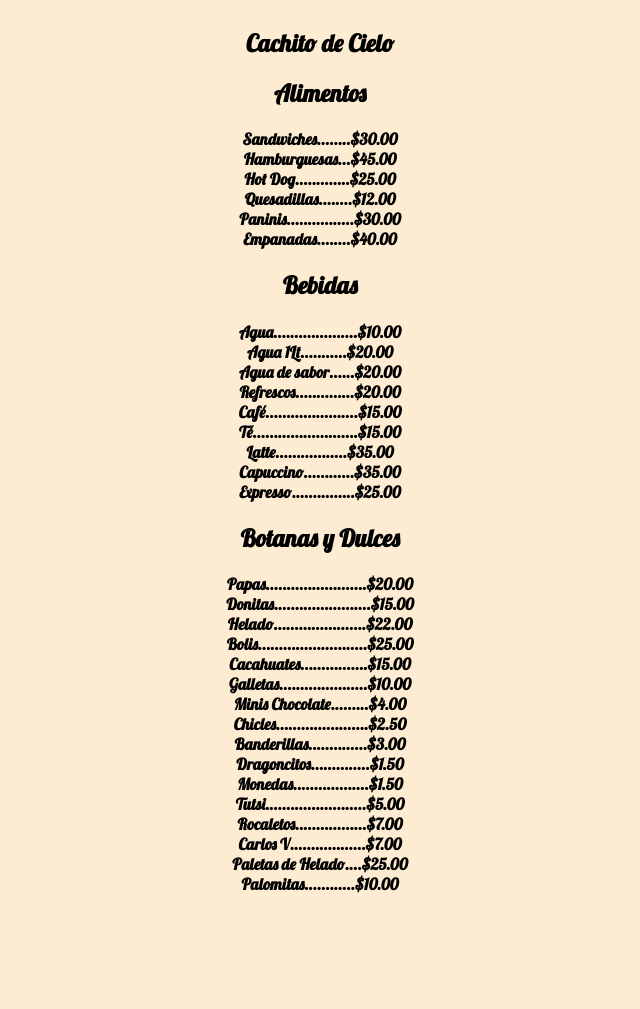
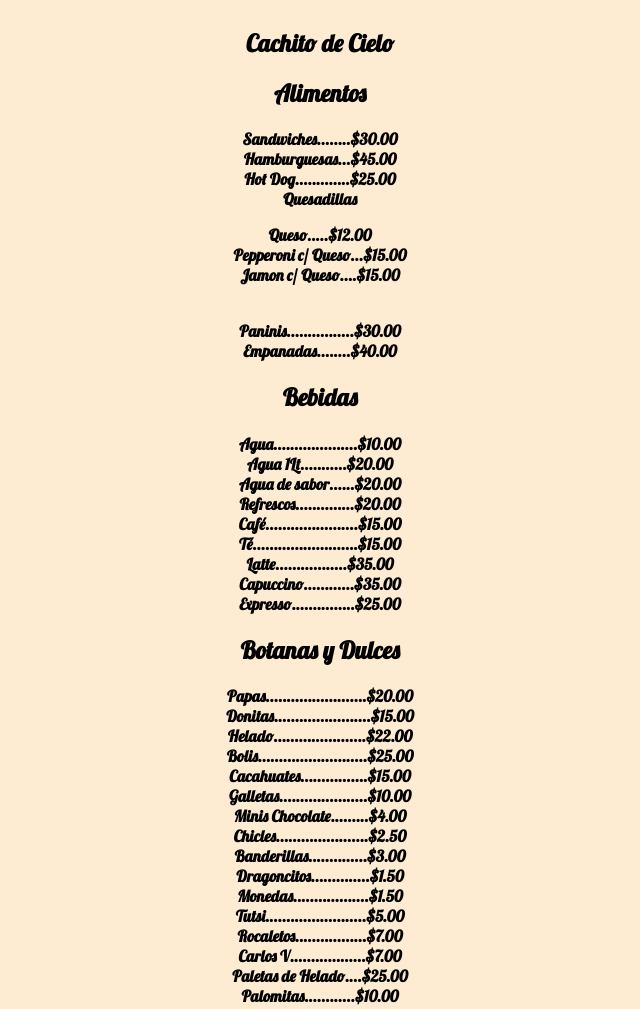
Before and after one commit to aldyl/webcafeteria, a plain HTML site: page index.html in a window 1280 px wide. Shown: the whole page, without its empty margins (320-960 px from the left). Before the commit the page ends 923 px from the top, so only its background shows below. Drawn offline with Linux system fonts and the light colour scheme.

Commit message:
add submenu quesadilla

```diff
--- a/index.html
+++ b/index.html
@@ -26,7 +26,7 @@
               <div>
                   <h1 class="u-font-lobster">Cachito de Cielo</h1>
                   <h2 class="u-font-lobster">Alimentos</h2>
-                  <h4 class="u-font-lobster">Sandwiches........$30.00<br>Hamburguesas...$45.00<br>Hot Dog.............$25.00<br>Quesadillas........$12.00<br>Paninis................$30.00<br>Empanadas........$40.00
+                  <h4 class="u-font-lobster">Sandwiches........$30.00<br>Hamburguesas...$45.00<br>Hot Dog.............$25.00<br>Quesadillas<br><p class="Lobster">Queso.....$12.00<br>Pepperoni c/ Queso...$15.00<br>Jamon c/ Queso....$15.00</p><br>Paninis................$30.00<br>Empanadas........$40.00
                   </h4>
                   <h2 class="u-font-lobster">Bebidas</h2>
                   <h4 class="u-font-lobster">Agua....................$10.00<br>Agua 1Lt...........$20.00<br>Agua de sabor......$20.00<br>Refrescos..............$20.00<br>Café......................$15.00<br>Té.........................$15.00<br>Latte.................$35.00<br>Capuccino............$35.00<br>Expresso...............$25.00
```
